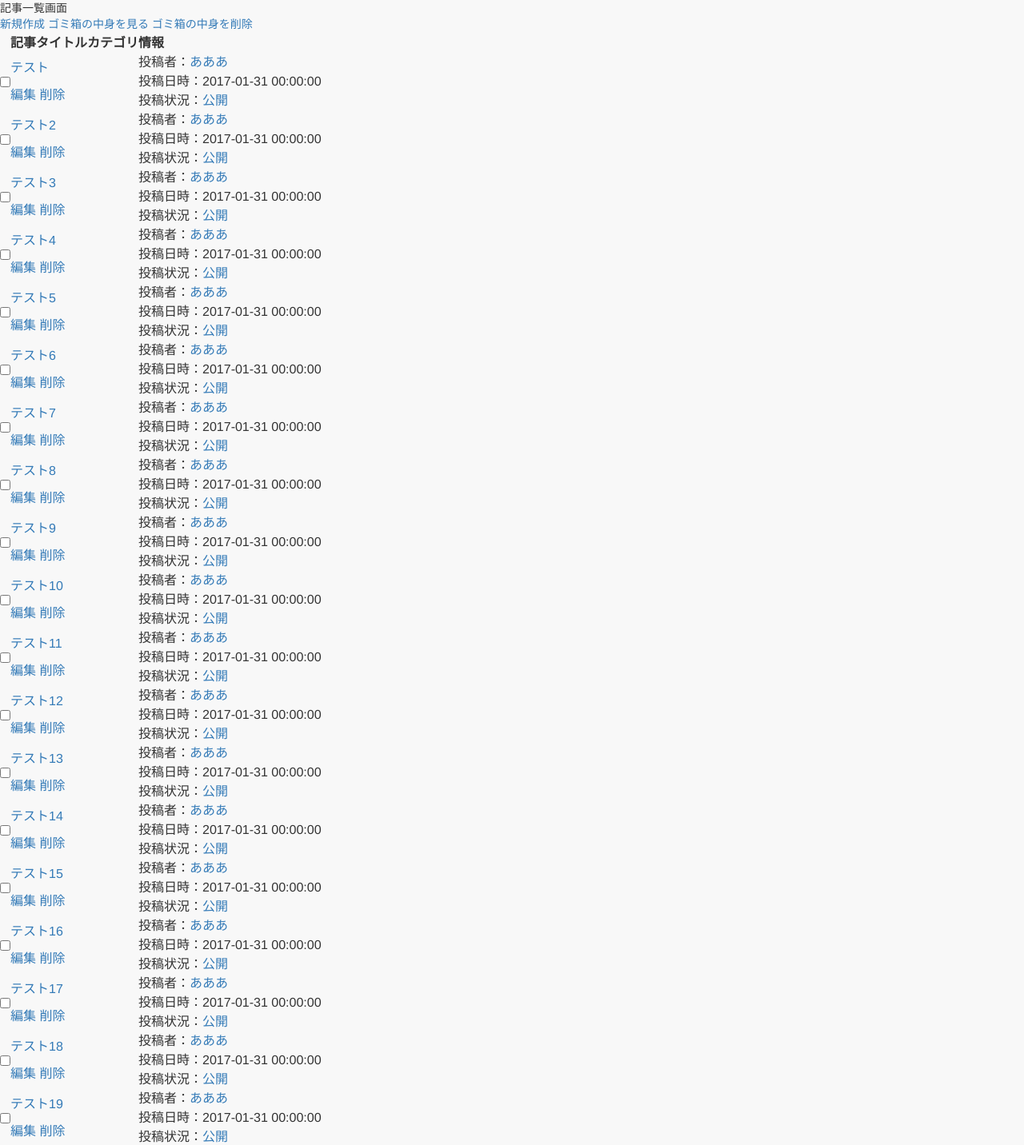
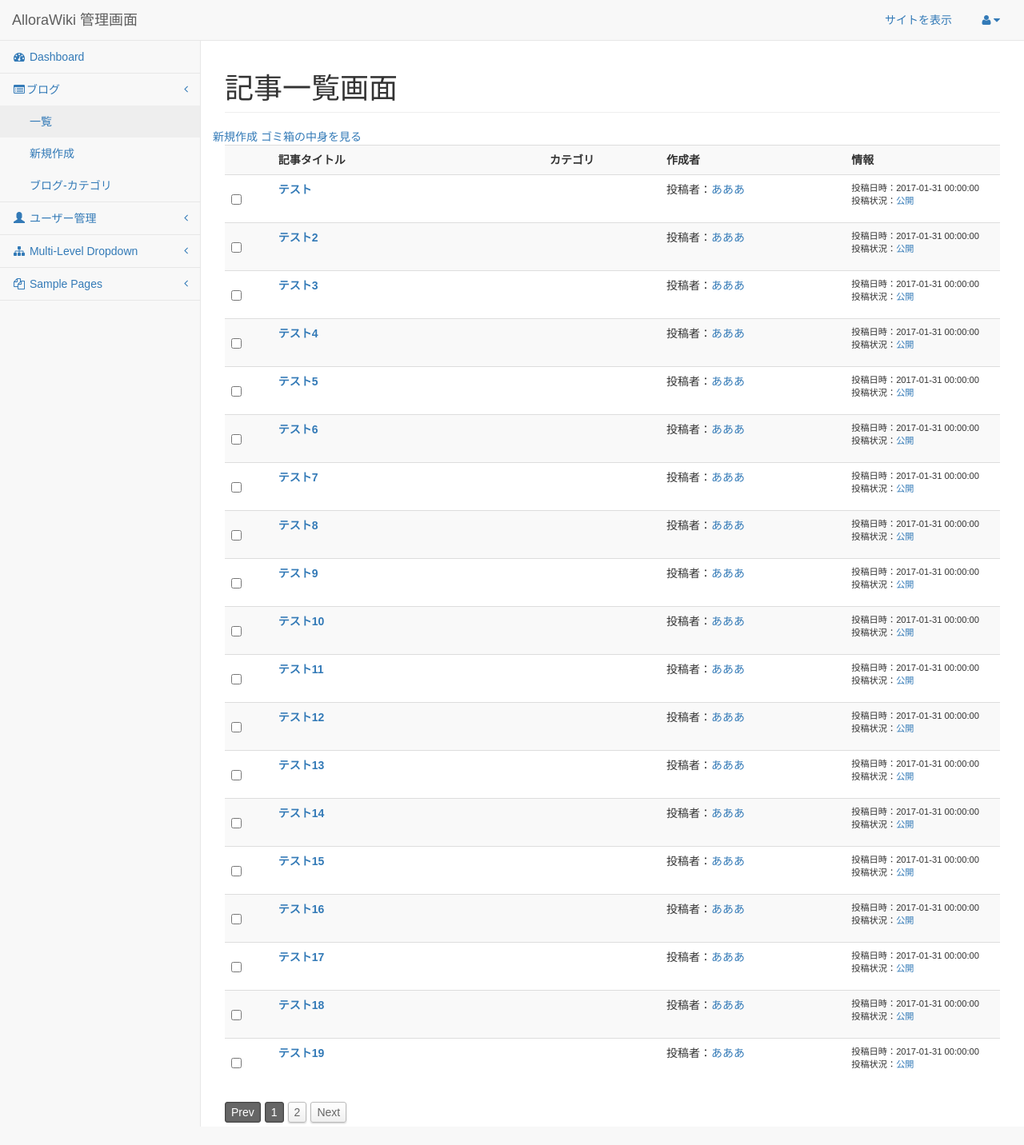
Before and after one commit to NaszvadiG/shie_ms, a CodeIgniter app: page /shie_ms/admin/blog in a window 1280 px wide. Shown: the whole page at 80% size. After the commit the page ends 1409 px from the top, so only its background shows below. Run offline with CodeIgniter, Linux system fonts and the light colour scheme; the visitor is signed in with stand-in values (Sample User, id 1); data comes from the database, SQL or seed files in the repository; data that the repository does not hold is empty; some libraries are stand-ins or nearby versions.

Commit message:
管理画面のsbadmin化完了

```diff
--- a/application/controllers/admin/Blog.php
+++ b/application/controllers/admin/Blog.php
@@ -4,8 +4,9 @@ defined('BASEPATH') OR exit('No direct script access allowed');
 class Blog extends AdminController {
 	var $name = 'Blog';
 	var $post_type='blog';
-	var $js = array('jquery.simplePagination');
-	var $css = array('simplePagination');
+	var $title = '記事一覧画面';
+	var $js = array('plugin/jquery.simplePagination','blog/index');
+	var $css = array('plugin/simplePagination');
 
 	function __construct(){
 		parent::__construct();
--- a/application/core/AdminController.php
+++ b/application/core/AdminController.php
@@ -10,7 +10,7 @@ defined('BASEPATH') OR exit('No direct script access allowed');
 class AdminController extends MY_Controller {
 	var $showType = 'admin';	//views内のフォルダを指定する。
 	var $name = '';
-	var $js_admin = array('plugin/jquery.min','plugin/metisMenu.min','plugin/bootstrap','plugin/jquery.cookie','plugin/select2','plugin/sb-admin-2','plugin/sCollapse');
+	var $js_admin = array('plugin/jquery.min','plugin/bootstrap','plugin/metisMenu.min','plugin/jquery.cookie','plugin/select2','plugin/sb-admin-2','plugin/sCollapse');
 	var $css_admin = array('plugin/bootstrap','plugin/sb-admin-2','plugin/font-awesome.min','plugin/metisMenu.min','style');
 
 
--- a/application/core/MY_Controller.php
+++ b/application/core/MY_Controller.php
@@ -7,6 +7,7 @@ class MY_Controller extends CI_Controller {
 	var $showType = 'front';	//views内のフォルダを指定する。
 	var $js_ori =array();
 	var $css_ori =array();
+	var $title ='';
 	/**
 	 * viewsフォルダ内の
 	 * 	$this->showType/$this->/_renderメソッド引数で指定する。
@@ -35,7 +36,8 @@ class MY_Controller extends CI_Controller {
 	public function _render($view)
 	{
 		$viewFile = $this->showType.'/'.$this->name.'/'.$view;
-		$this->load->view($viewFile, $this->data);
+		$this->data['content'] = $this->load->view($viewFile, $this->data,TRUE);
+		$this->load->view($this->showType."/element/layout", $this->data);
 	}
 
 	/**
--- a/application/libraries/Url.php
+++ b/application/libraries/Url.php
@@ -21,7 +21,12 @@ class Url{
 		//ドキュメントルート(/)からシステムルートまでのパスを設定
 		$this->rootUrl = str_replace('index.php','',$_SERVER['SCRIPT_NAME']);
 		//httpから始まる絶対URL　http://localhost/shie_ms/
-		$this->fullUrl = $_SERVER['REQUEST_SCHEME'].'://'.$_SERVER['SERVER_NAME'].$this->rootUrl;
+		if(array_key_exists('REQUEST_SCHEME',$_SERVER)){
+			$mes = $_SERVER['REQUEST_SCHEME'];
+		}else{
+			$mes = 'http';
+		}
+		$this->fullUrl = $mes.'://'.$_SERVER['SERVER_NAME'].$this->rootUrl;
 	}
 
 	/**
--- a/application/views/admin/Blog/index.php
+++ b/application/views/admin/Blog/index.php
@@ -1,16 +1,18 @@
-<?php $this->html->css(); ?>
-記事一覧画面
 <div>
 	<a href="<?php  print $this->url->controller_url('create'); ?>">新規作成</a>
+	<?php if(isset($this->data['condition']['state']) AND $this->data['condition']['state'] == 'trash'){ ?>
+	<a href="<?php  print $this->url->controller_url('delete_trash'); ?>">ゴミ箱の中身を削除</a>
+	<?php }else{ ?>
 	<a href="<?php  print $this->url->method_url('trash_list'); ?>">ゴミ箱の中身を見る</a>
-	<a href="<?php  print $this->url->controller_url('delete_trash'); ?>">ゴミ箱の中身を削除</a>
+	<?php } ?>
 </div>
-<div>
-	<table>
+<div class="col-xs-12">
+	<table id="post_list_table" class="table table-striped">
 		<tr>
 			<th class="check_td"></th>
 			<th class="title_td">記事タイトル</th>
 			<th class="cate_td">カテゴリ</th>
+			<th class="create_td">作成者</th>
 			<th class="other_td">情報</th>
 		</tr>
 		<?php //var_dump($this->BlogModel->post); ?>
@@ -27,11 +29,11 @@
 					<?php } ?>
 				</p>
 				<div class="post_edit_bt_bloc">
-					<span class="post_edit_bt"><a href="<?php  print $this->url->controller_url('edit/'.$id); ?>">編集</a></span>
+					<a href="<?php  print $this->url->controller_url('edit/'.$id); ?>">編集</a>
 					<?php if(isset($this->data['condition']['state']) AND $this->data['condition']['state'] == 'trash'){ ?>
-					<span class="post_edit_bt"><a href="<?php  print $this->url->controller_url('trash/'.$id); ?>">ゴミ箱に入れる</a></span>
+					<a class="text-danger" href="<?php  print $this->url->controller_url('delete/'.$id); ?>">削除</a>
 					<?php }else{ ?>
-					<span class="post_edit_bt"><a href="<?php  print $this->url->controller_url('delete/'.$id); ?>">削除</a></span>
+					<a class="text-danger" href="<?php  print $this->url->controller_url('trash/'.$id); ?>">ゴミ箱に入れる</a>
 					<?php } ?>
 				</div>
 			</td>
@@ -40,8 +42,10 @@
 				<a href="<?php  print $this->url->method_url('category_id/'.$cate['id']); ?>"><?php print $cate['category_show']; ?></a><br>
 				<?php } ?>
 			</td>
+			<td class="create_td">
+				投稿者：<a href="<?php  print $this->url->method_url('create_id/'.$row['create_id']); ?>">あああ</a><br>
+			</td>
 			<td class="other_td">
-				投稿者：<a href="<?php  print $this->url->method_url('create_id/'.$row['create_id']); ?>">あああ</a><br>
 				投稿日時：<?php print $row['create_datetime'] ?><br>
 				投稿状況：<a href="<?php  print $this->url->method_url('state/public'); ?>">公開</a>
 			</td>
@@ -51,21 +55,8 @@
 	<div class="pageing_block" targ="<?php  print $this->url->method_url('page/<num>');?>"></div>
 </div>
 
-<?php $this->html->js(); ?>
 <script>
-	$(function() {
-		/**
-		 * http://flaviusmatis.github.com/simplePagination.js/
-		 */
-		$('.pageing_block').pagination({
-			items: <?php print $this->BlogModel->itemCount; ?>,
-			itemsOnPage: <?php print $this->BlogModel->pageLimit; ?>,
-			cssStyle: 'light-theme',
-			currentPage :<?php print $this->BlogModel->nowPage; ?>,
-			onPageClick:function(page,e){
-				var targUrl = $('.pageing_block').attr('targ').replace('<num>',page);
-				location.href = targUrl;
-			}
-		});
-	});
+	itemCount = <?php print $this->BlogModel->itemCount; ?>;
+	pageLimit = <?php print $this->BlogModel->pageLimit; ?>;
+	nowPage = <?php print $this->BlogModel->nowPage; ?>;
 </script>
--- a/application/views/admin/element/header.php
+++ b/application/views/admin/element/layout.php
@@ -24,18 +24,18 @@
 					<span class="icon-bar"></span>
 					<span class="icon-bar"></span>
 				</button>
-				<a class="navbar-brand" href="index.html">AlloraWiki 管理画面</a>
+				<a class="navbar-brand" href="<?php print $this->url->site_url('admin/dashbord'); ?>">AlloraWiki 管理画面</a>
 			</div>
 			<!-- /.navbar-header -->
 
 			<ul class="nav navbar-top-links navbar-right">
-				<li class="dropdown">
+				<li class="">
 					<a class=""  href="<?php print $this->url->site_url(); ?>" target="_brank">サイトを表示</a>
 					<!-- /.dropdown-user -->
 				</li>
 				<li class="dropdown">
 					<a class="dropdown-toggle" data-toggle="dropdown" href="#">
-						<i class="fa fa-user fa-fw"></i> <i class="fa fa-caret-down"></i>
+						<i class="fa fa-user fa-fw"></i><i class="fa fa-caret-down"></i>
 					</a>
 					<ul class="dropdown-menu dropdown-user">
 						<li><a href="<?php print $this->url->site_url('admin/auth/edit_user/'.$this->user->id); ?>"><i class="fa fa-user fa-fw"></i> プロフィール</a></li>
@@ -51,10 +51,10 @@
 			<!-- /.navbar-top-links -->
 
 			<div class="navbar-default sidebar" role="navigation">
-				<div class="sidebar-nav navbar-collapse">
+				<div class="sidebar-nav navbar-collapse collapse"">
 					<ul class="nav" id="side-menu">
 						<li>
-							<a href="<?php print $this->url->site_url('admin/blog'); ?>"><i class="fa fa-dashboard fa-fw"></i> Dashboard</a>
+							<a href="<?php print $this->url->site_url('admin/dashbord'); ?>"><i class="fa fa-dashboard fa-fw"></i> Dashboard</a>
 						</li>
 						<li>
 							<a href="#"><i class="fa  fa-list-alt fa-fw"></i>ブログ<span class="fa arrow"></span></a>
@@ -141,3 +141,38 @@
 			</div>
 			<!-- /.row -->
 			<div id="content" class="row">
+				<?php print $this->data['content']; ?>
+			</div>
+			<!-- /.row -->
+		</div>
+		<!--  / #page-wrapper -->
+	</div>
+	<!-- /#wrapper -->
+	<?php $this->html->js(); ?>
+	<!-- <script src="[rooturl]theme/vender/highlight/highlight.pack.js"></script> -->
+	<script>
+		$(function() {
+			//かっこ良いセレクトを実行
+			$(".select2").select2();
+			//アコーディオンプラグイン＆状態cookie保存
+			$('.sCollapse').sCollapse();
+
+			// #で始まるアンカーをクリックした場合に処理
+			// $('a[href^="#"]').click(function() {
+			// 	// スクロールの速度
+			// 		var speed = 400; // ミリ秒
+			// 	// アンカーの値取得
+			// 	var href= $(this).attr("href");
+			// 	// 移動先を取得
+			// 	var target = $(href == "#" || href == "" ? 'html' : href);
+			// 	// 移動先を取得を数値で取得
+			// 	var position = target.offset().top;
+			// 	// スムーススクロール
+			// 	$('body,html').animate({scrollTop:position}, speed, 'swing');
+			// 	return false;
+			// });
+		});
+	</script>
+</body>
+
+</html>
--- a/web/admin/css/style.css
+++ b/web/admin/css/style.css
@@ -1,162 +1,7 @@
 @charset "UTF-8";
-/**************************************************
-コンテンツ部分の設定
-***************************************************/
-/* line 4, ../scss/style/_common.scss */
-#page-wrapper {
-  padding-bottom: 80px;
-}
-
-/* line 7, ../scss/style/_common.scss */
-#flashMessage {
-  padding: 15px;
-  margin-bottom: 20px;
-  border: 1px solid transparent;
-  border-radius: 4px;
-  color: #31708f;
-  background-color: #d9edf7;
-  border-color: #bce8f1;
-}
-
-/**************************************************
-フッタの設定
-***************************************************/
-/* line 21, ../scss/style/_common.scss */
-footer p#footer_copy {
-  padding: 40px 0;
-  text-align: center;
-}
-/* line 24, ../scss/style/_common.scss */
-footer p#footer_copy small {
-  color: #888;
-  font-weight: bold;
-}
-
-/**************************************************
-一覧画面の設定
-***************************************************/
-/* line 4, ../scss/style/_message_list.scss */
-#massage_list_hidden_flg {
-  float: left;
-  background: #f8f8f8;
-  padding: 10px 20px;
-  border-radius: 10px;
-}
-/* line 10, ../scss/style/_message_list.scss */
-#massage_list_hidden_flg label {
-  margin-bottom: 0;
-}
-/* line 12, ../scss/style/_message_list.scss */
-#massage_list_hidden_flg label input {
-  position: relative;
-  top: 1px;
-  margin-right: 10px;
-}
-
-/* line 21, ../scss/style/_message_list.scss */
-#message_table table a {
-  color: #333;
-  display: block;
-}
-/* line 26, ../scss/style/_message_list.scss */
-#message_table table tr.comp td {
-  background: #cccccc;
-}
-
-/**************************************************
-新規作成画面の設定
-***************************************************/
-/* line 4, ../scss/style/_input_screen.scss */
-#input_form_block {
-  padding-left: 10px;
-}
-
-/* line 8, ../scss/style/_input_screen.scss */
-#input_form_dl dt.err_input {
-  color: #a94442;
-}
-/* line 12, ../scss/style/_input_screen.scss */
-#input_form_dl input[type="text"].err_input,
-#input_form_dl select.err_input,
-#input_form_dl textarea.err_input {
-  border-color: #a94442;
-}
-/* line 18, ../scss/style/_input_screen.scss */
-#input_form_dl .radio_warp .err_input {
-  color: #a94442;
-}
-/* line 21, ../scss/style/_input_screen.scss */
-#input_form_dl .radio_warp .radio {
-  display: inline-block;
-  margin: 0 10px 5px;
-}
-/* line 26, ../scss/style/_input_screen.scss */
-#input_form_dl .radio_warp .radio input[type="radio"] {
-  position: static;
-  margin-left: 0;
-}
-/* line 30, ../scss/style/_input_screen.scss */
-#input_form_dl .radio_warp .radio label {
-  padding-left: 10px;
-}
-/* line 38, ../scss/style/_input_screen.scss */
-#input_form_dl dd {
-  margin: 5px 0;
-}
-/* line 40, ../scss/style/_input_screen.scss */
-#input_form_dl dd p.err {
-  padding-top: 5px;
-  margin-left: 10px;
-}
-
-@media only screen and (min-width: 992px) {
-  /* line 46, ../scss/style/_input_screen.scss */
-  .input_form_dl_r {
-    padding-left: 20px;
-  }
-}
-
-/* line 52, ../scss/style/_input_screen.scss */
-.button_area input[type="button"],
-.button_area input[type="submit"] {
-  margin-right: 10px;
-}
-
-/**************************************************
-詳細画面の設定
-***************************************************/
-/* line 60, ../scss/style/_input_screen.scss */
-.msg_bloc {
-  margin-top: 40px;
-}
-/* line 62, ../scss/style/_input_screen.scss */
-.msg_bloc h3 {
-  margin-top: 0;
-}
-/* line 65, ../scss/style/_input_screen.scss */
-.msg_bloc .msg_unit {
-  margin-left: 20px;
-  margin-bottom: 20px;
-}
-/* line 68, ../scss/style/_input_screen.scss */
-.msg_bloc .msg_unit label {
-  margin-bottom: 0;
-}
-/* line 71, ../scss/style/_input_screen.scss */
-.msg_bloc .msg_unit p {
-  margin-left: 10px;
-  padding: 20px;
-  border: 1px solid #ddd;
-  border-radius: 10px;
-}
-
-@media only screen and (min-width: 992px) {
-  /* line 80, ../scss/style/_input_screen.scss */
-  #input_form_block .rep_message_fixed {
-    position: fixed;
-    top: 10px;
-    margin-left: 48%;
-  }
+/* line 16, ../scss/style.scss */
+body {
+  font-family: 游ゴシック体, 'Yu Gothic', YuGothic, 'ヒラギノ角ゴシック Pro', 'Hiragino Kaku Gothic Pro', メイリオ, Meiryo, Osaka, 'ＭＳ Ｐゴシック', 'MS PGothic', sans-serif;
 }
 
 /****************************************************************************************
@@ -307,3 +152,33 @@ ul li {
 .font30 {
   font-size: 3em;
 }
+
+/* line 2, ../scss/style/_blog_index.scss */
+#post_list_table td {
+  height: 60px;
+}
+/* line 6, ../scss/style/_blog_index.scss */
+#post_list_table td.check_td input {
+  position: relative;
+  margin-top: 16px;
+}
+/* line 11, ../scss/style/_blog_index.scss */
+#post_list_table td.title_td {
+  width: 35%;
+}
+/* line 14, ../scss/style/_blog_index.scss */
+#post_list_table td.other_td {
+  width: 20%;
+  font-size: 0.8em;
+}
+/* line 18, ../scss/style/_blog_index.scss */
+#post_list_table p.title_str {
+  margin-bottom: 5px;
+  font-weight: bold;
+}
+/* line 23, ../scss/style/_blog_index.scss */
+#post_list_table div.post_edit_bt_bloc {
+  display: none;
+  float: left;
+  font-size: 0.8em;
+}
--- /dev/null
+++ b/web/admin/js/blog/index.js
@@ -0,0 +1,26 @@
+$(function() {
+	/**
+	* 記事タイトルのtdをマウスオーバーで編集ボタンを表示
+	*/
+	$('.title_td').bind({
+		'mouseenter':function(){
+			$(this).children('.post_edit_bt_bloc').show();
+		},
+		'mouseleave':function(){
+			$(this).children('.post_edit_bt_bloc').hide();
+		}
+	});
+	/**
+	* http://flaviusmatis.github.com/simplePagination.js/
+	*/
+	$('.pageing_block').pagination({
+		items: itemCount,
+		itemsOnPage: pageLimit,
+		cssStyle: 'light-theme',
+		currentPage :nowPage,
+		onPageClick:function(page,e){
+			var targUrl = $('.pageing_block').attr('targ').replace('<num>',page);
+			location.href = targUrl;
+		}
+	});
+});
--- a/web/admin/scss/style.scss
+++ b/web/admin/scss/style.scss
@@ -13,15 +13,12 @@ $xs:  "only screen and (max-width:767px)";
 $sm: "only screen and (min-width:768px)";
 $md:  "only screen and (min-width:992px)";
 $lg:  "only screen and (min-width:1200px)";
+body{
+	font-family:游ゴシック体, 'Yu Gothic', YuGothic, 'ヒラギノ角ゴシック Pro', 'Hiragino Kaku Gothic Pro', メイリオ, Meiryo, Osaka, 'ＭＳ Ｐゴシック', 'MS PGothic', sans-serif;
+}
 @import "compass/css3/";
+@import "style/mixin/form";
+@import "style/common";
+@import "style/custom";
 
-@import "style/mixin/form";
-
-
-@import "style/common";
-@import "style/message_list";
-@import "style/input_screen";
-
-
-
-@import "style/custom";
+@import "style/blog_index";
--- /dev/null
+++ b/web/admin/scss/style/_blog_index.scss
@@ -0,0 +1,31 @@
+#post_list_table{
+	td{
+		height: 60px;
+	}
+	td.check_td{
+		input{
+			position: relative;
+			margin-top: 16px;
+		}
+	}
+	td.title_td{
+		width:35%;
+	}
+	td.other_td{
+		width:20%;
+		font-size:0.8em;
+	}
+	p.title_str{
+		margin-bottom: 5px;
+		// font-size:1.2em;
+		font-weight: bold;
+	}
+	div.post_edit_bt_bloc{
+		display:none;
+		float:left;
+		font-size:0.8em;
+		a{
+			// color: #333;
+		}
+	}
+}
--- a/web/admin/scss/style/_common.scss
+++ /dev/null
@@ -1,29 +0,0 @@
-/**************************************************
-コンテンツ部分の設定
-***************************************************/
-#page-wrapper{
-	padding-bottom: $global_padding*4;
-}
-#flashMessage{
-	padding: 15px;
-	margin-bottom: 20px;
-	border: 1px solid transparent;
-	border-radius: 4px;
-	color: #31708f;
-	background-color: #d9edf7;
-	border-color: #bce8f1;
-}
-/**************************************************
-フッタの設定
-***************************************************/
-footer{
-
-	p#footer_copy{
-		padding: $global_padding*2 0;
-		text-align: center;
-		small{
-			color: #888;
-			font-weight: bold;
-		}
-	}
-}
--- a/web/admin/scss/style/_message_list.scss
+++ /dev/null
@@ -1,31 +0,0 @@
-/**************************************************
-一覧画面の設定
-***************************************************/
-#massage_list_hidden_flg{
-	// width: 20%;
-	float: left;
-	background: $global_background_color;
-	padding: $global_padding/2 $global_padding;
-	border-radius: $global_min_size/2;
-	label{
-		margin-bottom: 0;
-		input{
-			position: relative;
-			top: 1px;
-			margin-right: $global_min_size/2;
-		}
-	}
-}
-#message_table{
-	table{
-		a{
-			color:#333;
-			display: block;
-		}
-		tr.comp{
-			td{
-				background: #cccccc;
-			}
-		}
-	}
-}
```
Also changed, not shown: application/views/admin/Dashbord/index.php (+0 -38 lines), web/admin/scss/style/_input_screen.scss (deleted, +0 -87 lines), 1 other file.
